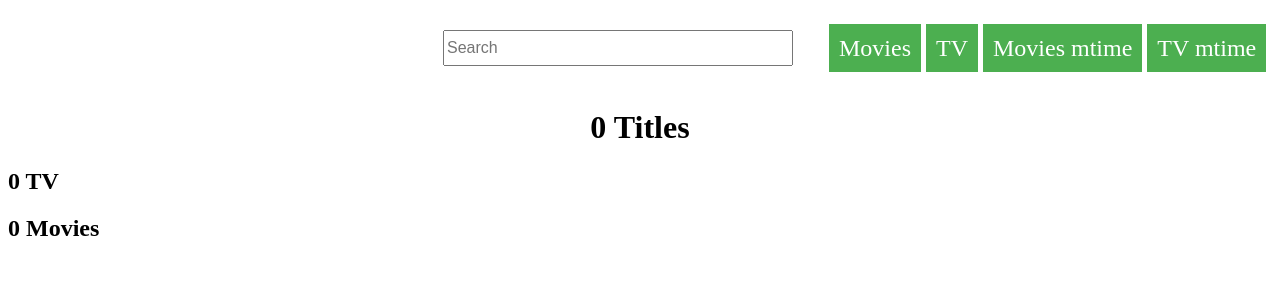
After one commit to drogers141/imdb-info-local-videos, a Django app: page / in a window 1280 px wide. The commit adds this page. Shown: the top 300 px of the page. Run offline with Django 3.2, Linux system fonts and the light colour scheme; data that the repository does not hold is empty.

Commit message:
add search
* refactor templates:
  * add home page
  * add search
  * add _base with search and nav and all css, js

```diff
--- a/imdb_info_local/static/imdb_info_local/main.css
+++ b/imdb_info_local/static/imdb_info_local/main.css
@@ -1,19 +1,24 @@
+/********** Header Layout **********/
+
+@media screen and (min-width: 870px) {
+    header {
+        display: flex;
+        justify-content: flex-end;
+    }
+}
+
+/******** Navigation *******/
+
 nav ul {
-    margin-left: auto;
-    /*width: 60%;*/
+    margin: 0 auto;
+    padding: 0;
     display: flex;
-    justify-content: right;
-    /*border: dotted 2px green;*/
-    /*margin-left: auto;*/
-    /*margin-right: 0;*/
 }
 
 nav li {
     /*border-bottom: dotted 2px blueviolet;*/
     list-style: none;
     flex: 0 1 auto;
-
-    /*margin: .5rem 1rem;*/
 }
 
 nav a {
@@ -44,6 +49,21 @@ nav a:active {
     background: #001000;
 }
 
+nav {
+    margin: 16px 0;
+    /* change if font changes */
+    width: 443px;
+}
+
+/********  Search Box ********/
+
+input[type='search'] {
+    height: 36px;
+    font-size: 16px;
+    width: 350px;
+    margin: 22px 36px 22px auto;
+}
+
 a:link {
     color: darkgreen;
 }
@@ -53,8 +73,8 @@ a:visited {
 }
 
 h1 {
-    /*text-align: center;*/
-    margin: 32px auto 32px 240px;
+    text-align: center;
+    /*margin: 32px auto 32px 240px;*/
 }
 
 .title-list li {
@@ -114,7 +134,8 @@ h1 {
     background: #001000;
 }
 
-/* font awesome spinner */
+/********* font awesome spinner *********/
+
 .fa {
     margin-right: 8px;
 }
--- a/imdb_info_local/static/imdb_info_local/main.js
+++ b/imdb_info_local/static/imdb_info_local/main.js
@@ -150,3 +150,6 @@ function getCookie(name) {
 }
 
 setupResultsListButtons();
+
+searchBox = document.querySelector('input');
+searchBox.value = '';
--- /dev/null
+++ b/imdb_info_local/templates/imdb_info_local/_base.html
@@ -0,0 +1,31 @@
+{% load static %}
+<!DOCTYPE html>
+<html lang="en">
+<head>
+    <meta charset="UTF-8">
+    <meta name="viewport" content="width=device-width,initial-scale=1">
+    <title>{% block title %}Base{% endblock title %}</title>
+    <link rel="stylesheet" href="{% static 'imdb_info_local/main.css' %}">
+    <link rel="stylesheet" href="https://cdnjs.cloudflare.com/ajax/libs/font-awesome/4.7.0/css/font-awesome.min.css">
+    <script src="{% static 'imdb_info_local/main.js' %}" defer></script>
+</head>
+<body>
+<header>
+    <form action="{% url 'search_results' %}" method="get">
+        <input name="q" type="search" placeholder="Search" aria-label="Search">
+    </form>
+    <nav>
+        <ul>
+            <li><a href="{% url 'movie_list' %}">Movies</a></li>
+            <li><a href="{% url 'tv_list' %}">TV</a></li>
+            <li><a href="{% url 'movie_mtime' %}">Movies mtime</a></li>
+            <li><a href="{% url 'tv_mtime' %}">TV mtime</a></li>
+        </ul>
+    </nav>
+</header>
+<main>
+    {% block content %}
+    {% endblock content %}
+</main>
+</body>
+</html>
--- /dev/null
+++ b/imdb_info_local/templates/imdb_info_local/home.html
@@ -0,0 +1,12 @@
+{% extends 'imdb_info_local/_base.html' %}
+{% load static %}
+
+{% block title %}IMdb Info{% endblock title %}
+
+{% block content %}
+
+<h1>{{ total_titles }} Titles</h1>
+    <h2>{{ tv_count }} TV </h2>
+    <h2>{{ movie_count }} Movies</h2>
+
+{% endblock content %}
--- a/imdb_info_local/urls.py
+++ b/imdb_info_local/urls.py
@@ -4,9 +4,11 @@ from . import views
 
 urlpatterns = [
 
+    path('', views.home, name='home'),
     path('movies/', views.TitleListView.as_view(), name='movie_list'),
     path('movies/mtime/', views.MtimeTitleListView.as_view(), name='movie_mtime'),
     path('tv/', views.TitleListView.as_view(title_type='TV'), name='tv_list'),
     path('tv/mtime/', views.MtimeTitleListView.as_view(title_type='TV'), name='tv_mtime'),
-    path('update/', views.update_title_data, name='title_update')
+    path('update/', views.update_title_data, name='title_update'),
+    path('search/', views.SearchResultsListView.as_view(), name='search_results'),
 ]
--- a/imdb_info_local/views.py
+++ b/imdb_info_local/views.py
@@ -1,13 +1,16 @@
 import json
 import logging
 
+from django.shortcuts import render
 from django.views import generic
 from django.http import JsonResponse
+from django.db.models import Q
 
 from .models import IMDBTitleSearchData
 from .imdb import imdb_title_data
 
 logger = logging.getLogger(__name__)
+
 
 class TitleListView(generic.ListView):
     title_type = 'Movies' # or 'TV'
@@ -58,3 +61,25 @@ def update_title_data(request):
                       'for requirements.')
         }
     return JsonResponse(return_data)
+
+
+class SearchResultsListView(generic.ListView):
+    context_object_name = 'results_list'
+    model = IMDBTitleSearchData
+    template_name = 'imdb_info_local/search_results.html'
+
+    def get_queryset(self):
+        query = self.request.GET.get('q')
+        return IMDBTitleSearchData.objects.filter(
+            Q(title__icontains=query) | Q(blurb__icontains=query)
+        )
+
+
+def home(request):
+    titles = IMDBTitleSearchData.objects.count()
+    tv = IMDBTitleSearchData.objects.filter(type=IMDBTitleSearchData.TV).count()
+    movies = IMDBTitleSearchData.objects.filter(type=IMDBTitleSearchData.MOVIE).count()
+    context = {'total_titles': titles,
+               'tv_count': tv,
+               'movie_count': movies}
+    return render(request, 'imdb_info_local/home.html', context)
```
Also changed, not shown: imdb_info_local/templates/imdb_info_local/search_results.html (added, +31 -0 lines), imdb_info_local/templates/imdb_info_local/titles.html (+7 -23 lines).
